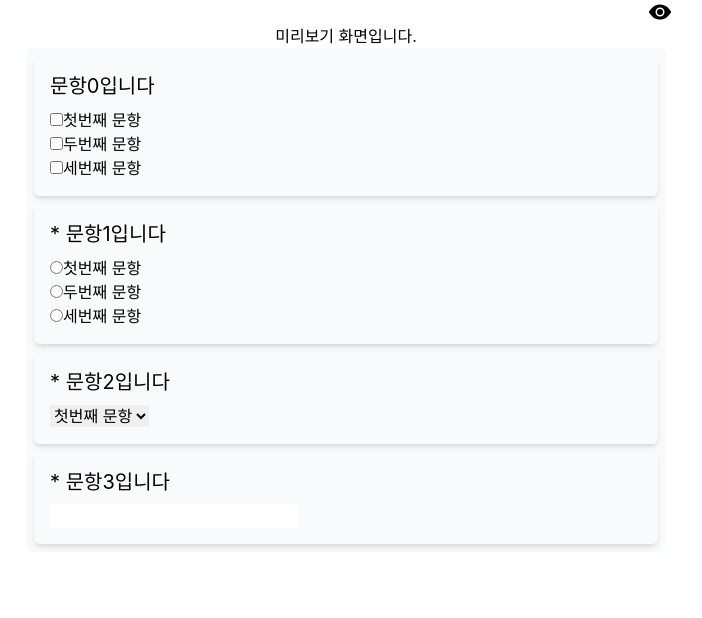
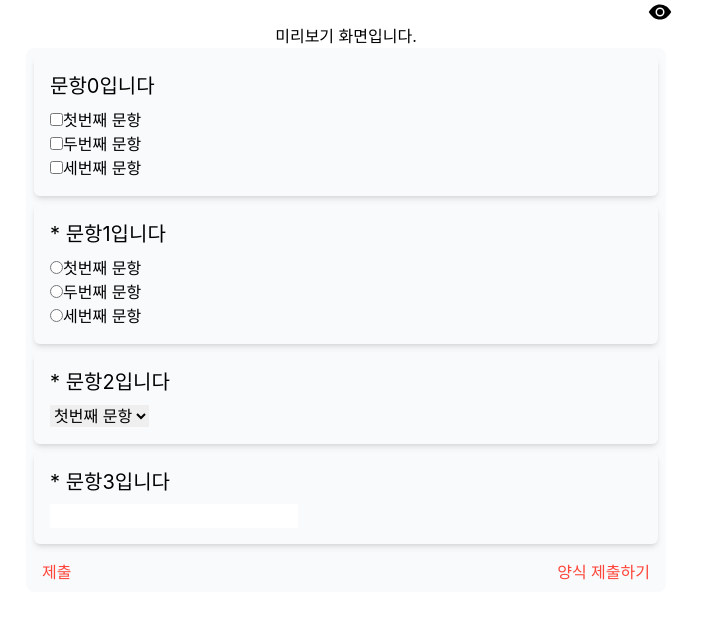
Before and after one commit to jooheekim0713/google-form, a React (Create React App) app: page /viewForm in a window 1280 px wide. Shown: the top 618 px of the page, without its empty margins (294-996 px from the left). Built offline with nearby package versions, Linux system fonts and the light colour scheme.

Commit message:
[ FEAT ] : 버튼 컴포넌트 구현
버튼 컴포넌트를 기존 화면에서 분리.
브랜드의 색상을 tailwind config에 등록 및 버튼 색상에 적용

```diff
--- /dev/null
+++ b/src/components/ui/Button.tsx
@@ -0,0 +1,16 @@
+import React from 'react';
+
+interface ButtonProps {
+  text: string;
+  onClick: (event: React.MouseEvent<HTMLButtonElement>) => void;
+}
+
+const Button = ({ text, onClick }: ButtonProps) => {
+  return (
+    <button onClick={onClick} className="text-brand py-2 px-4 rounded-sm">
+      {text}
+    </button>
+  );
+};
+
+export default Button;
--- a/src/pages/ViewForm.tsx
+++ b/src/pages/ViewForm.tsx
@@ -3,6 +3,7 @@ import { selectTitle } from '../redux/title/titleSlice';
 import { selectQuestion } from '../redux/question/questionSlice';
 import { connect } from 'react-redux';
 import React from 'react';
+import Button from '../components/ui/Button';
 
 interface TitleProps {
   title?: { text: string; description: string };
@@ -55,6 +56,20 @@ const Question = () => {
 const ViewForm = ({ title }: TitleProps) => {
   const subject = useAppSelector(selectTitle);
 
+  const handleSubmit = () => {
+    //미리보기 화면에서 제출버튼 클릭시 발생하는 이벤트
+    alert('제출하기 버튼 클릭');
+  };
+  const resetForm = (e: React.MouseEvent<HTMLButtonElement>) => {
+    e.preventDefault();
+    let reset = window.confirm(
+      '양식을 지우시겠습니까? \n모든 질문에서 답변이 삭제되며 되돌릴 수 없습니다.'
+    );
+
+    if (reset) {
+      //양식 데이터 지우기
+    }
+  };
   //question.type이 'text'일 경우 길이 제한 'textarea'일경우 길게 작성할 수 있도록 만들것
   return (
     <div className="flex flex-col items-center">
@@ -65,6 +80,10 @@ const ViewForm = ({ title }: TitleProps) => {
           <h2 className="text-xl">{subject.description}</h2>
         </section>
         <Question />
+        <div className="flex justify-between">
+          <Button text="제출" onClick={handleSubmit} />
+          <Button text="양식 제출하기" onClick={resetForm} />
+        </div>
       </div>
     </div>
   );
--- a/tailwind.config.js
+++ b/tailwind.config.js
@@ -2,7 +2,11 @@ module.exports = {
   purge: ['./src/**/*.{js,jsx,ts,tsx}', './public/index.html'],
   darkMode: false, // or 'media' or 'class'
   theme: {
-    extend: {},
+    extend: {
+      colors: {
+        brand: '#ff4438',
+      },
+    },
   },
   variants: {
     extend: {},
```
